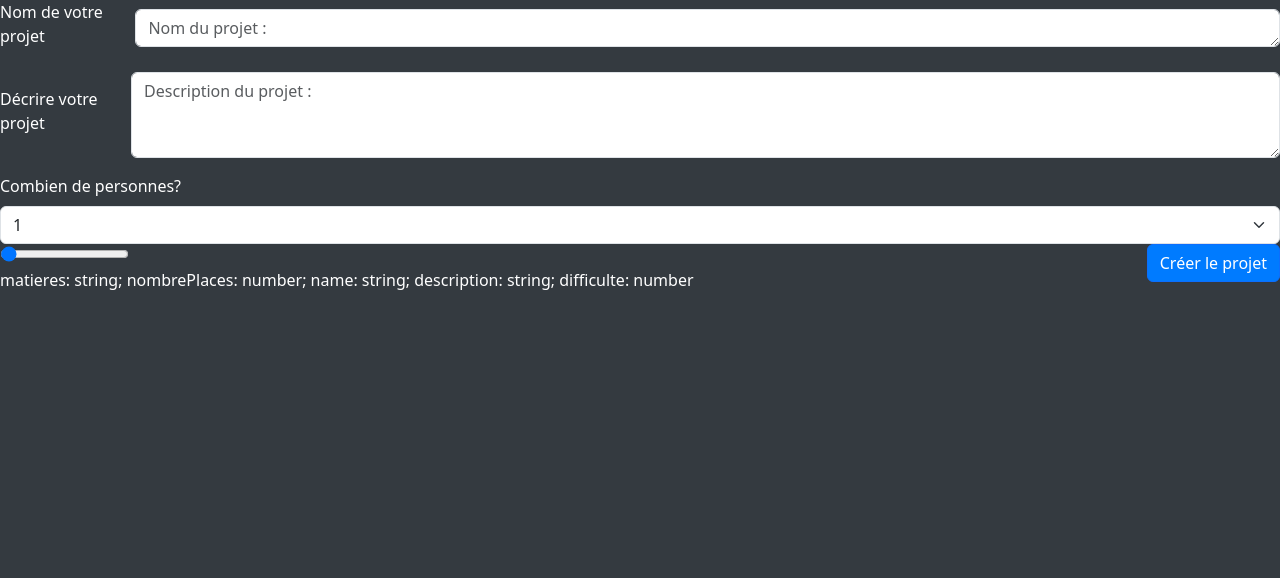
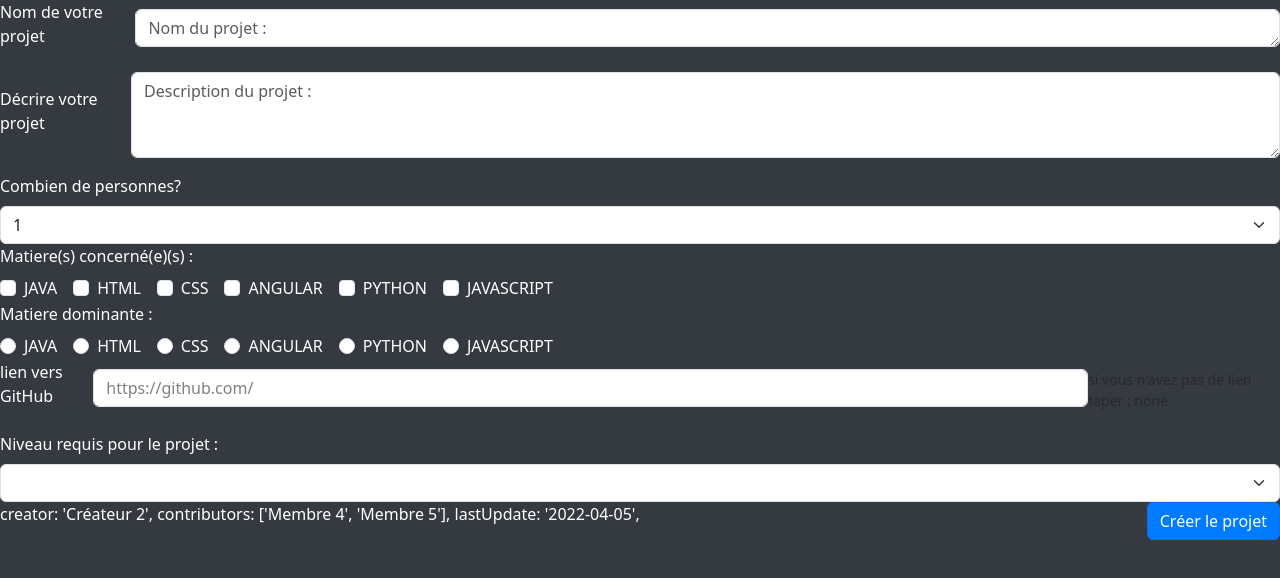
Before and after one commit to Marskof/RecruitMIAGE, an Angular app: page /creation-projet in a window 1280 px wide. Shown: the top 578 px of the page. Built offline with nearby package versions, Linux system fonts and the light colour scheme.

Commit message:
commit creation de projet pas fini

```diff
--- a/src/app/Projets/creation-projet/creation-projet.component.html
+++ b/src/app/Projets/creation-projet/creation-projet.component.html
@@ -10,7 +10,6 @@
   <div>
     <label for="NomProjet" class="form-label">Combien de personnes?</label>
     <select class="form-select" aria-label="Default select example" name="nbplace" id="NbPlaces" [(ngModel)]="nombrePlaces">
-      <option [disabled]="true" selected>Nombre de places</option>
       <option value="1">1</option>
       <option value="2">2</option>
       <option value="3">3</option>
@@ -22,19 +21,94 @@
       <option value="9">9</option>
       <option value="10">10</option>
     </select>
+  </div>
 
+<label class="form-label">Matiere(s) concerné(e)(s) :</label>
+  <div>
+    <div class="form-check form-check-inline">
+      <input class="form-check-input" type="checkbox" name="MatiereJAVA" id="MatiereJAVA" value="JAVA" (change)="updateLanguages($event)">
+      <label class="form-check-label" for="MatiereJAVA">JAVA</label>
+    </div>
+    <div class="form-check form-check-inline">
+      <input class="form-check-input" type="checkbox" name="MatiereHTML" id="MatiereHTML" value="HTML" (change)="updateLanguages($event)">
+      <label class="form-check-label" for="MatiereHTML">HTML</label>
+    </div>
+    <div class="form-check form-check-inline">
+      <input class="form-check-input" type="checkbox" name="MatiereCSS" id="MatiereCSS" value="CSS" (change)="updateLanguages($event)">
+      <label class="form-check-label" for="MatiereCSS">CSS</label>
+    </div>
+    <div class="form-check form-check-inline">
+      <input class="form-check-input" type="checkbox" name="MatiereANGULAR" id="MatiereANGULAR" value="ANGULAR" (change)="updateLanguages($event)">
+      <label class="form-check-label" for="MatiereANGULAR">ANGULAR</label>
+    </div>
+    <div class="form-check form-check-inline">
+      <input class="form-check-input" type="checkbox" name="MatierePYTHON" id="MatierePYTHON" value="PYTHON" (change)="updateLanguages($event)">
+      <label class="form-check-label" for="MatierePYTHON">PYTHON</label>
+    </div>
+    <div class="form-check form-check-inline">
+      <input class="form-check-input" type="checkbox" name="MatiereJS" id="MatiereJS" value="JAVASCRIPT" (change)="updateLanguages($event)">
+      <label class="form-check-label" for="MatiereJS">JAVASCRIPT</label>
+    </div>
+  </div>
 
+  <label class="form-label">Matiere dominante :</label>
+  <div>
+    <div class="form-check form-check-inline">
+      <input class="form-check-input" type="radio" name="java" id="java" value="../images/imgJava.jpg" [(ngModel)]="image">
+      <label class="form-check-label" for="java">JAVA</label>
+    </div>
+    <div class="form-check form-check-inline">
+      <input class="form-check-input" type="radio" name="html" id="html" value="rajt image html" [(ngModel)]="image">
+      <label class="form-check-label" for="html">HTML</label>
+    </div>
+    <div class="form-check form-check-inline">
+      <input class="form-check-input" type="radio" name="css" id="css" value="rajt image css" [(ngModel)]="image">
+      <label class="form-check-label" for="css">CSS</label>
+    </div>
+    <div class="form-check form-check-inline">
+      <input class="form-check-input" type="radio" name="ang" id="ang" value="rajt image angular" [(ngModel)]="image">
+      <label class="form-check-label" for="ang">ANGULAR</label>
+    </div>
+    <div class="form-check form-check-inline">
+      <input class="form-check-input" type="radio" name="python" id="python" value="../images/imgPython.png" [(ngModel)]="image">
+      <label class="form-check-label" for="python">PYTHON</label>
+    </div>
+    <div class="form-check form-check-inline">
+      <input class="form-check-input" type="radio" name="js" id="js" value="../images/imgJS.jpg" [(ngModel)]="image">
+      <label class="form-check-label" for="js">JAVASCRIPT</label>
+    </div>
   </div>
 
 
-  <input type="range" class="form-control-range" name="difficulte" id="formControlRange" [(ngModel)]="difficulte">
+
+
+
+  <div class="mb-3">
+    <label for="urllink" class="form-label">lien vers GitHub </label>
+    <div class="input-group">
+      <input type="text" class="form-control"  name="urllink" id="urllink" aria-describedby="basic-addon3 basic-addon4" [(ngModel)]="githubUrl">
+    </div>
+    <div class="form-text" id="basic-addon4">si vous n'avez pas de lien taper : none</div>
+  </div>
+
+  <div>
+    <label for="NomProjet" class="form-label">Niveau requis pour le projet :</label>
+    <select class="form-select" aria-label="Default select example" name="diff" id="difficulter" [(ngModel)]="difficulte" >
+      <option value="L1">L1</option>
+      <option value="L2">L2</option>
+      <option value="L3">L3</option>
+      <option value="M1">M1</option>
+      <option value="M2">M2</option>
+    </select>
+  </div>
+
   <button type="submit" class="btn btn-primary float-end">Créer le projet</button>
+
+
 </form>
 
 
 
-matieres: string;
-nombrePlaces: number;
-name: string;
-description: string;
-difficulte: number
+creator: 'Créateur 2',
+contributors: ['Membre 4', 'Membre 5'],
+lastUpdate: '2022-04-05',
--- a/src/app/Projets/creation-projet/creation-projet.component.ts
+++ b/src/app/Projets/creation-projet/creation-projet.component.ts
@@ -11,9 +11,13 @@ export class CreationProjetComponent {
   // Propriétés pour stocker les valeurs saisies dans le formulaire
   name: string = '';
   description: string = '';
-  matieres: string = '';
+  languages: string[] = [];
   nombrePlaces: number = 1; // Valeur par défaut
-  difficulte: number = 1; // Valeur par défaut
+  difficulte: string = ''; // Valeur par défaut
+  githubUrl : string='https://github.com/';
+  etoiles: number = 0;
+  creationDate:string =  new Date().toISOString().slice(0, 10);
+  image : string ='';
 
   constructor(private router: Router, private projectService: ProjectService) { }
 
@@ -23,12 +27,17 @@ export class CreationProjetComponent {
     const newProject = {
       name: this.name,
       description: this.description,
-      matieres: this.matieres,
+      languages: this.languages,
       nombrePlaces: this.nombrePlaces,
-      difficulte: this.difficulte
+      difficulte: this.difficulte,
+      githubUrl:this.githubUrl,
+      etoiles :this.etoiles,
+      creationDate:this.creationDate,
+      image:this.image
     };
 
     // Appel du service pour enregistrer le nouveau projet
+    // @ts-ignore
     this.projectService.addProject(newProject).subscribe(
       (response) => {
         // Gérer la réponse du serveur si nécessaire
@@ -42,4 +51,16 @@ export class CreationProjetComponent {
       }
     );
   }
+
+  updateLanguages(event: any) {
+    const checked = event.target.checked;
+    const value = event.target.value;
+
+    if (checked && !this.languages.includes(value)) {
+      this.languages.push(value);
+    } else if (!checked && this.languages.includes(value)) {
+      const index = this.languages.indexOf(value);
+      this.languages.splice(index, 1);
+    }
+  }
 }
--- a/src/app/services/project.service.ts
+++ b/src/app/services/project.service.ts
@@ -9,6 +9,7 @@ import { Project } from '../models/projets';
 export class ProjectService {
 
   private apiUrl = 'http://localhost:3000/api/projets';
+  private languages: any;
 
   constructor(private http: HttpClient) { }
 
@@ -25,14 +26,18 @@ export class ProjectService {
 
   // Ajouter un nouveau projet
   addProject(project: {
-    matieres: string;
     nombrePlaces: number;
+    languages: [String] | undefined;
     name: string;
     description: string;
+    githubUrl:string;
+    etoiles: number;
+    creationDate:string;
     difficulte: number
   }): Observable<Project> {
     return this.http.post<Project>(this.apiUrl, project);
   }
+
 
   // Mettre à jour un projet existant
   updateProject(project: Project): Observable<Project> {
```
Also changed, not shown: 2 other files (tests, documents, lock files or other folders).
